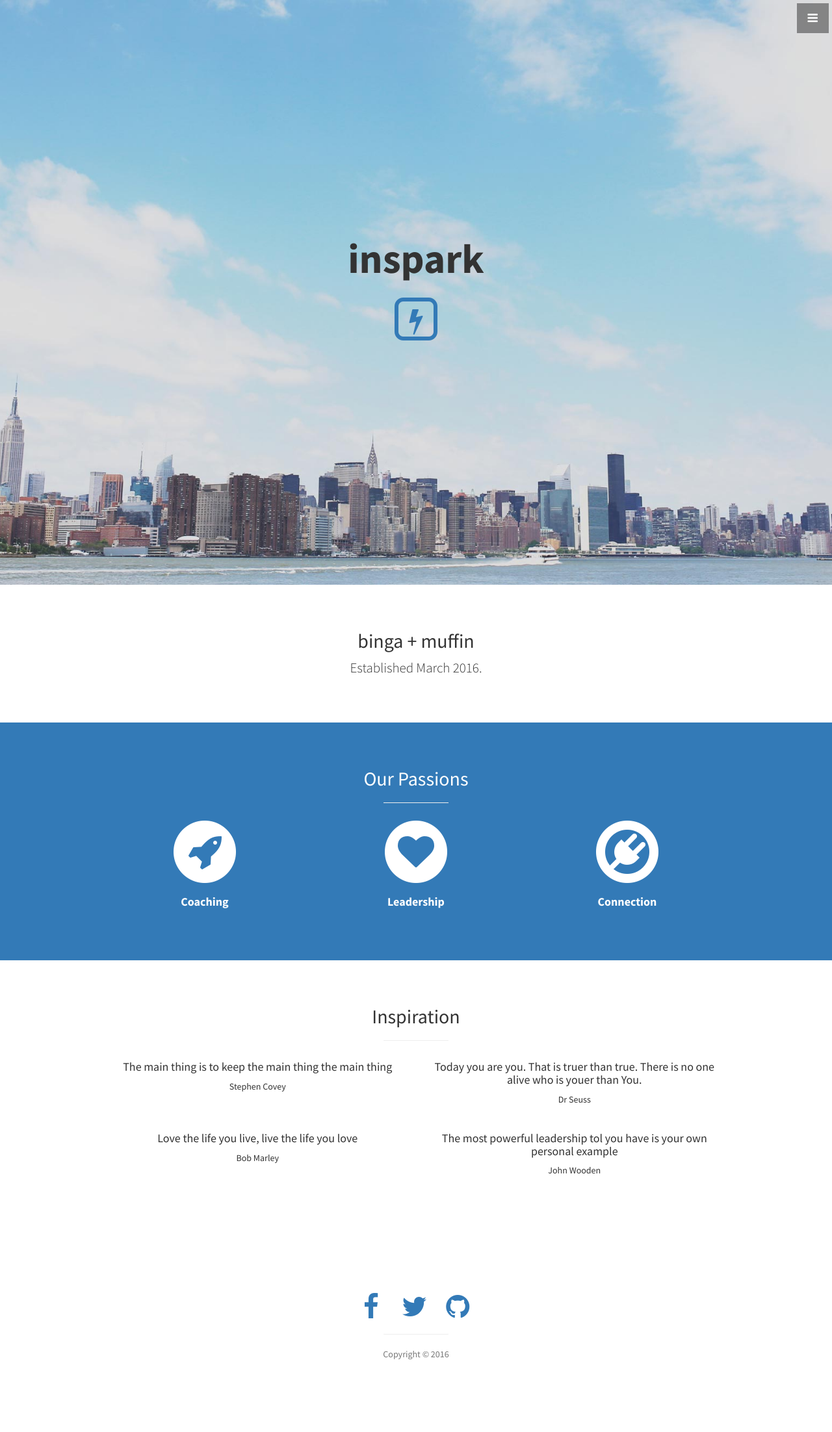
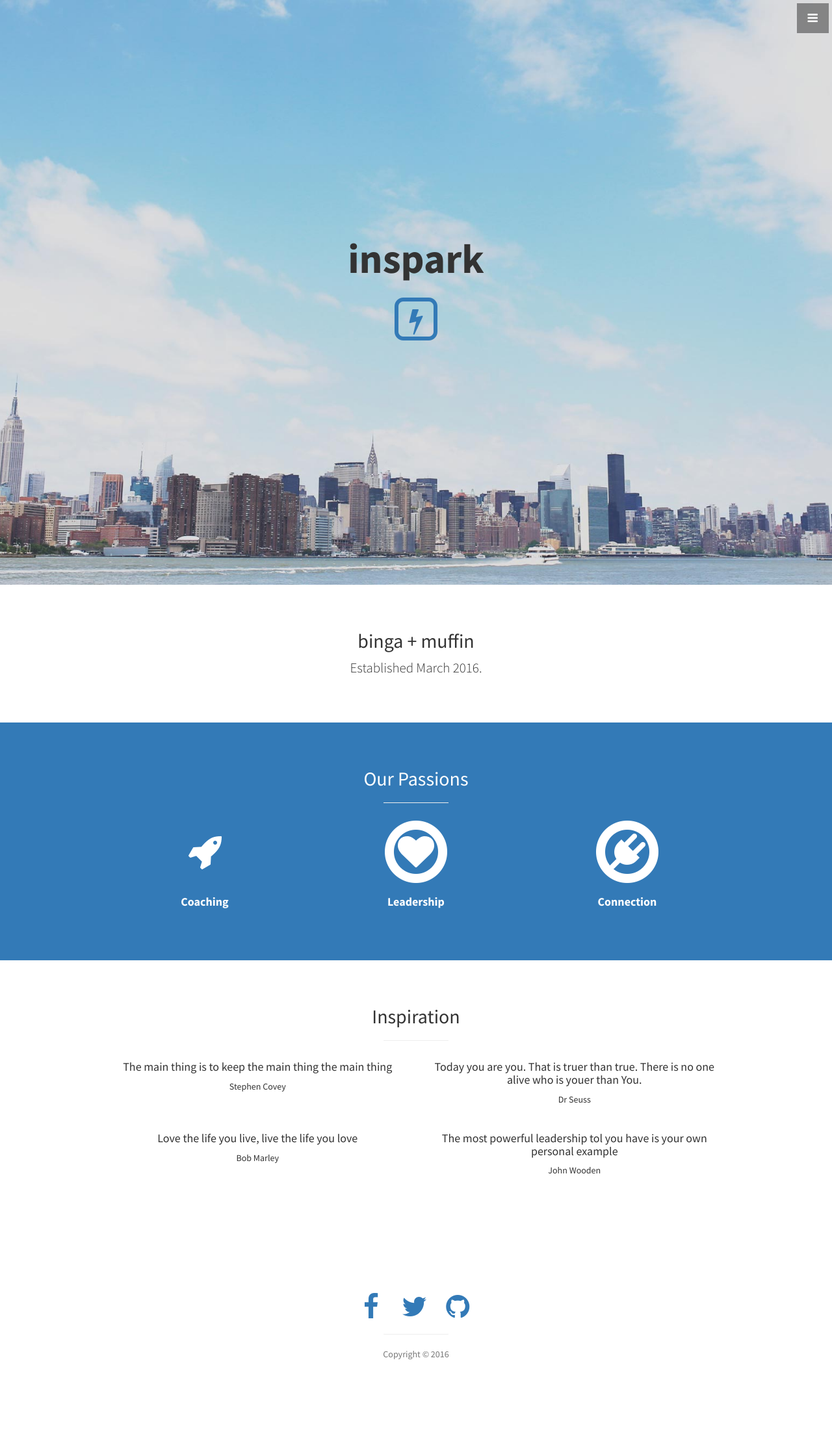
Before and after one commit to jikinluke8/inspark, a Jekyll site: the page built from index.html, in a window 1280 px wide. Shown: the whole page at 65% size. Built offline with Jekyll 4.4.1, drawn with Linux system fonts in a browser that asks for light colours.

Commit message:
Update services.html

```diff
--- a/_includes/services.html
+++ b/_includes/services.html
@@ -9,8 +9,8 @@
           <div class="col-md-4 col-sm-4">
             <div class="service-item">
               <span class="fa-stack fa-4x">
-              <i class="fa fa-circle fa-stack-2x"></i>
-              <i class="fa fa-rocket fa-stack-1x text-primary"></i>
+              <i class="fa fa-circle--o fa-stack-2x"></i>
+              <i class="fa fa-rocket fa-stack-1x"></i>
             </span>
               <h4>
                 <strong>Coaching</strong>
@@ -21,8 +21,8 @@
           <div class="col-md-4 col-sm-4">
             <div class="service-item">
               <span class="fa-stack fa-4x">
-              <i class="fa fa-circle fa-stack-2x"></i>
-              <i class="fa fa-heart fa-stack-1x text-primary"></i>
+              <i class="fa fa-circle-o fa-stack-2x"></i>
+              <i class="fa fa-heart fa-stack-1x"></i>
             </span>
               <h4>
                 <strong>Leadership</strong>
```
